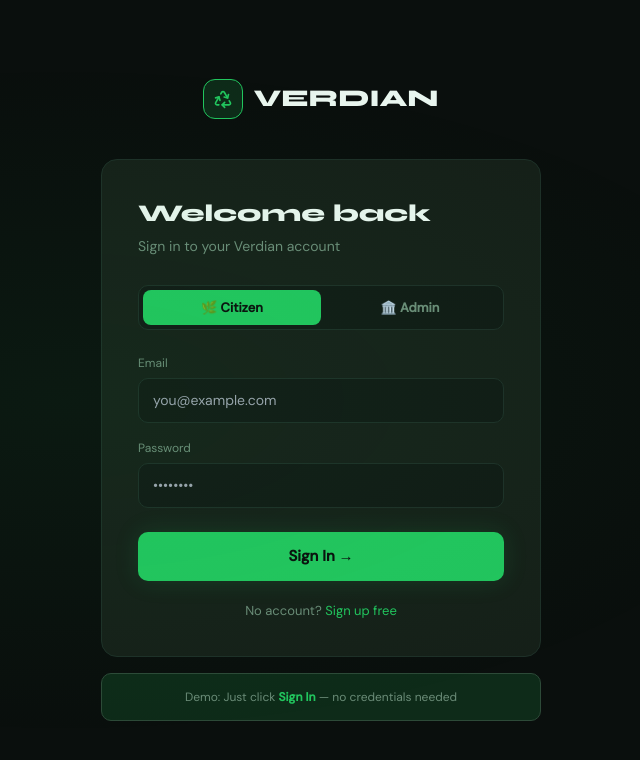
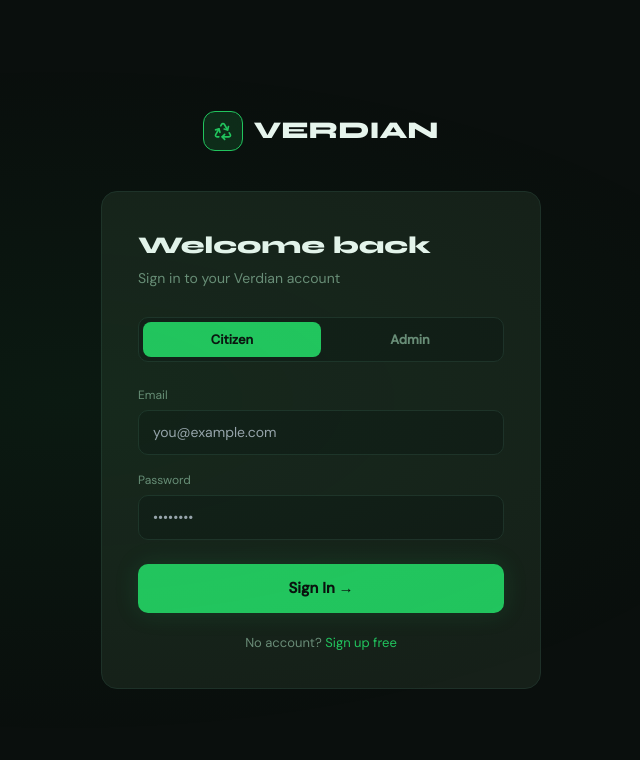
Before and after one commit to Bhargavi-Chaudhary-803/Verdian, a React (Vite) app: page / in a window 1280 px wide. Both pictures are taken after a click on the button "Sign In". Shown: the top 760 px of the page, without its empty margins (319-959 px from the left). Built offline with nearby package versions, Linux system fonts and the light colour scheme.

Commit message:
Update App.jsx

```diff
--- a/src/App.jsx
+++ b/src/App.jsx
@@ -304,7 +304,7 @@ function AuthPage({ onLogin }) {
               <button key={r} onClick={() => setRole(r)}
                 style={{ flex: 1, padding: "8px 0", borderRadius: 8, border: "none", cursor: "pointer", fontFamily: "'DM Sans',sans-serif", fontWeight: 600, fontSize: 13, transition: "all .2s",
                   background: role === r ? C.accent : "transparent", color: role === r ? "#0a0f0d" : C.muted }}>
-                {r === "user" ? "🌿 Citizen" : "🏛️ Admin"}
+                {r === "user" ? "Citizen" : "Admin"}
               </button>
             ))}
           </div>
@@ -341,12 +341,7 @@ function AuthPage({ onLogin }) {
           </div>
         </div>
 
-        {/* Demo hint */}
-        <div style={{ marginTop: 16, padding: 14, borderRadius: 10, background: C.accentGlow, border: `1px solid ${C.dim}`, textAlign: "center" }}>
-          <p style={{ fontSize: 12, color: C.muted }}>
-            Demo: Just click <strong style={{ color: C.accent }}>Sign In</strong> — no credentials needed
-          </p>
-        </div>
+
       </div>
     </div>
   );
```
